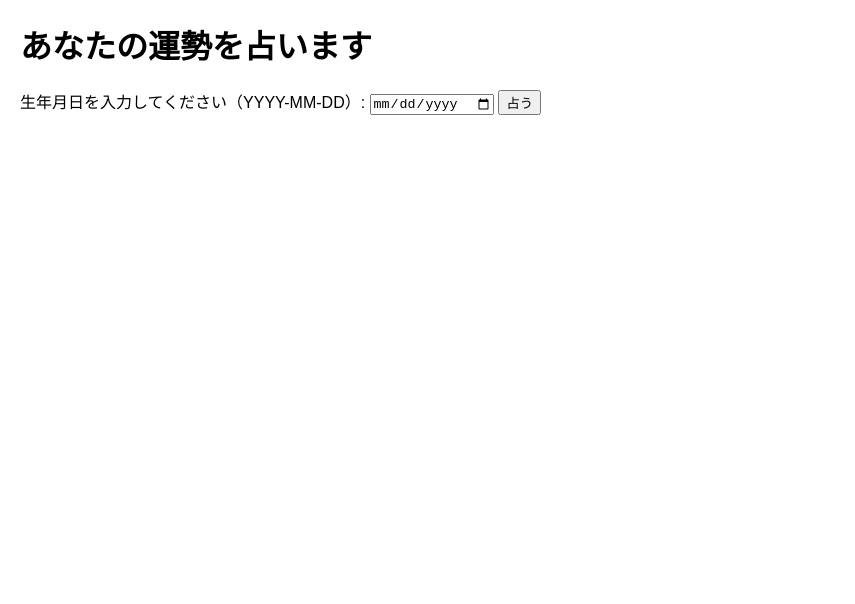
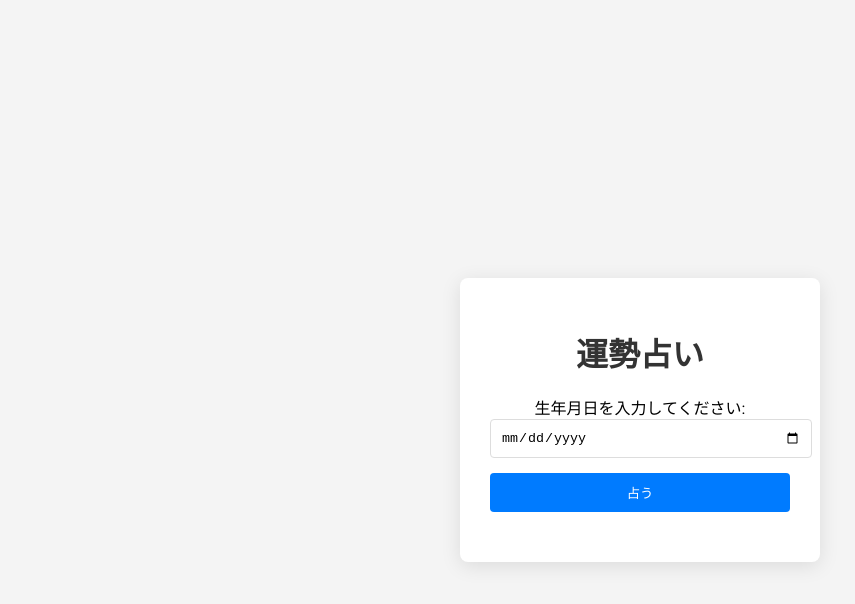
Before and after one commit to abe326/hoge, a plain HTML site: page index.html in a window 1280 px wide. Shown: the whole page, without its empty margins (0-855 px from the left). Drawn offline with Linux system fonts and the light colour scheme.

Commit message:
Add files via upload

```diff
--- a/index.html
+++ b/index.html
@@ -4,56 +4,103 @@
     <meta charset="UTF-8">
     <meta name="viewport" content="width=device-width, initial-scale=1.0">
     <title>占いシステム</title>
+    <link href="https://fonts.googleapis.com/css2?family=Roboto:wght@400;700&display=swap" rel="stylesheet">
     <style>
         body {
-            font-family: Arial, sans-serif;
-            margin: 20px;
+            font-family: 'Roboto', sans-serif;
+            background-color: #f4f4f4;
+            margin: 0;
+            padding: 20px;
+            display: flex;
+            flex-direction: column;
+            align-items: center;
+            justify-content: center;
+            height: 100vh;
         }
+
+        h1 {
+            color: #333;
+            margin-bottom: 20px;
+        }
+
+        .container {
+            background-color: #fff;
+            border-radius: 8px;
+            box-shadow: 0 4px 20px rgba(0, 0, 0, 0.1);
+            padding: 30px;
+            width: 300px;
+            text-align: center;
+        }
+
+        input[type="date"] {
+            width: 100%;
+            padding: 10px;
+            border: 1px solid #ddd;
+            border-radius: 4px;
+            margin-bottom: 15px;
+        }
+
+        button {
+            background-color: #007bff;
+            color: white;
+            border: none;
+            border-radius: 4px;
+            padding: 10px 15px;
+            cursor: pointer;
+            transition: background-color 0.3s;
+            width: 100%;
+        }
+
+        button:hover {
+            background-color: #0056b3;
+        }
+
         #result {
             margin-top: 20px;
             font-weight: bold;
+            color: #555;
         }
     </style>
 </head>
 <body>
 
-    <h1>あなたの運勢を占います</h1>
-    <label for="birthDate">生年月日を入力してください（YYYY-MM-DD）:</label>
-    <input type="date" id="birthDate">
-    <button onclick="handleSubmit()">占う</button>
-
-    <div id="result"></div>
+    <div class="container">
+        <h1>運勢占い</h1>
+        <label for="birthDate">生年月日を入力してください:</label>
+        <input type="date" id="birthDate">
+        <button onclick="handleSubmit()">占う</button>
+        <div id="result"></div>
+    </div>
 
     <script>
         function getZodiacSign(birthDate) {
             const month = birthDate.getMonth() + 1;
             const day = birthDate.getDate();
 
-            // 12通りの結果をここに定義
             if ((month === 3 && day >= 21) || (month === 4 && day <= 19)) {
-                return "あなたは牡羊座です。情熱的で行動力があります。";
+                return "あなたは牡羊座です。";
             } else if ((month === 4 && day >= 20) || (month === 5 && day <= 20)) {
-                return "あなたは牡牛座です。安定を重視し、忍耐強いです。";
+                return "あなたは牡牛座です。";
             } else if ((month === 5 && day >= 21) || (month === 6 && day <= 20)) {
-                return "あなたは双子座です。好奇心旺盛で社交的です。";
+                return "あなたは双子座です。";
             } else if ((month === 6 && day >= 21) || (month === 7 && day <= 22)) {
-                return "あなたは蟹座です。感受性豊かで家庭的です。";
+                return "あなたは蟹座です。";
             } else if ((month === 7 && day >= 23) || (month === 8 && day <= 22)) {
-                return "あなたは獅子座です。自信に満ちていて、リーダーシップがあります。";
+                return "あなたは獅子座です。";
             } else if ((month === 8 && day >= 23) || (month === 9 && day <= 22)) {
-                return "あなたは乙女座です。分析力があり、実務的です。";
+                return "あなたは乙女座です。";
             } else if ((month === 9 && day >= 23) || (month === 10 && day <= 22)) {
-                return "あなたは天秤座です。バランスを重視し、社交的です。";
+                return "あなたは天秤座です。";
             } else if ((month === 10 && day >= 23) || (month === 11 && day <= 21)) {
-                return "あなたは蠍座です。情熱的で神秘的です。";
+                return "あなたは蠍座です。";
             } else if ((month === 11 && day >= 22) || (month === 12 && day <= 21)) {
-                return "あなたは射手座です。自由を求め、冒険心があります。";
+                return "あなたは射手座です。";
             } else if ((month === 12 && day >= 22) || (month === 1 && day <= 19)) {
-                return "あなたは山羊座です。責任感が強く、計画的です。";
+                return "あなたは山羊座です。";
             } else if ((month === 1 && day >= 20) || (month === 2 && day <= 18)) {
-                return "あなたは水瓶座です。独創的で自由な精神を持っています。";
+                return "あなたは水瓶座です。";
             } else {
-                return "あなたは魚座です。感受性が強く、夢見がちです。";
+                return "あなたは魚座です。";
             }
         }
 
```
